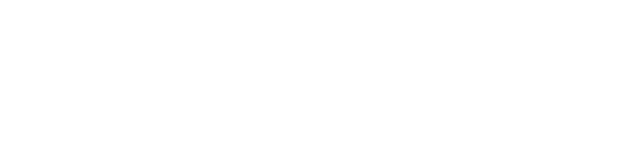
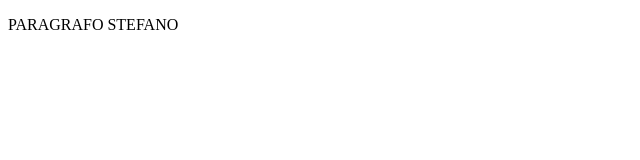
Before and after one commit to MattiaNatella/Branch-test, a plain HTML site: page index.html in a window 1280 px wide. Shown: the whole page, without its empty margins (0-640 px from the left). Drawn offline with Linux system fonts and the light colour scheme.

Commit message:
add: paragraph in body

```diff
--- a/index.html
+++ b/index.html
@@ -8,7 +8,7 @@
 </head>
 
 <body>
-
+    <p>PARAGRAFO STEFANO</p>
 </body>
 
 </html>
```
